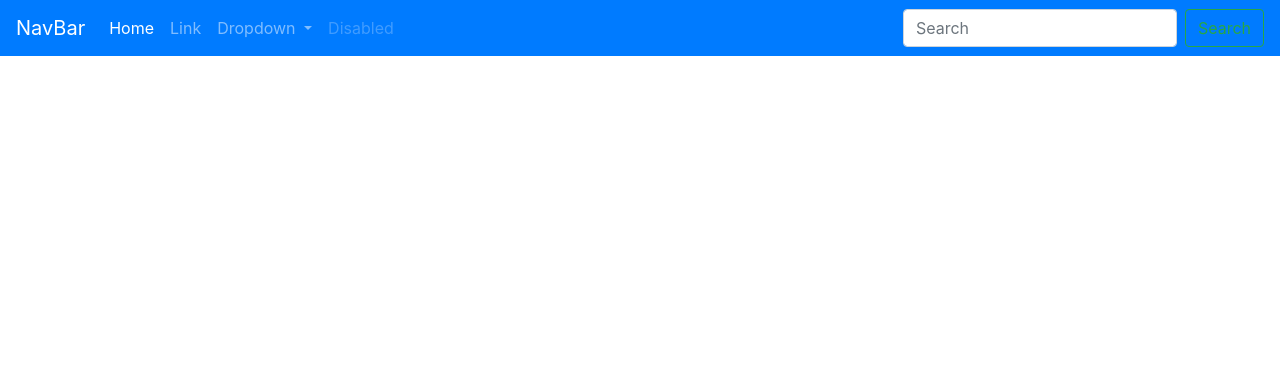
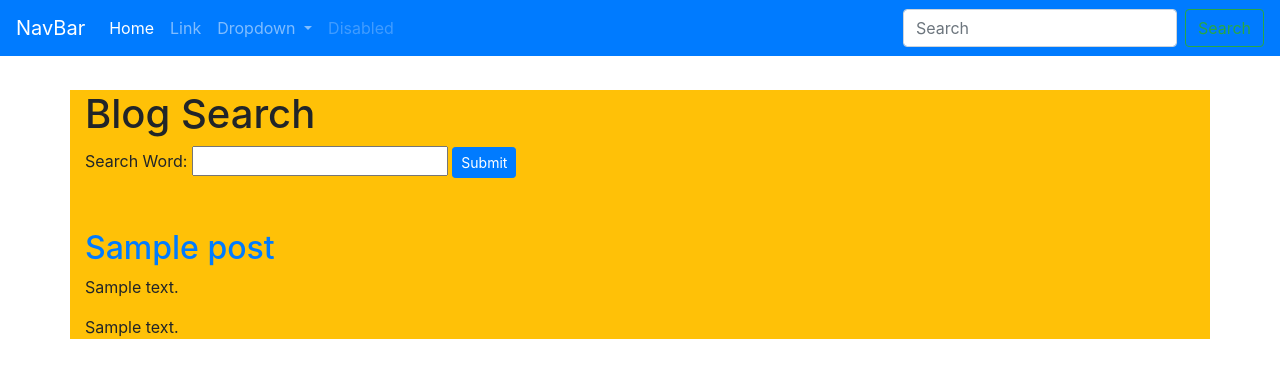
Before and after one commit to Lee816/djangoProject, a Django app: template blog/templates/blog/post_search.html in a window 1280 px wide. Shown: the top 378 px of the page. Run offline with Django 4.2, Linux system fonts and the light colour scheme; the template is opened without the code that fills it: values that come from a table or form of the project are taken from there, others are empty; tables that the repository leaves empty hold one stand-in row (values such as "Sample post"); some libraries are stand-ins or nearby versions.

Commit message:
search.html 작성

```diff
--- a/blog/templates/blog/post_search.html
+++ b/blog/templates/blog/post_search.html
@@ -1 +1,22 @@
 {% extends 'base.html' %}
+
+{% block content %}
+    <h1>Blog Search</h1>
+    <form action="." method='post'>
+        {% csrf_token %}
+        {{ form.as_table }}
+        <input type="submit" value='Submit' class='btn btn-primary btn-sm'>
+    </form>
+    <br><br>
+    {% if object_list %}
+        {% for post in object_list %}
+            <h2>
+                <a href="{{ post.get_absolute_url }}">{{ post.title }}</a>
+            </h2>
+            <p>{{ post.description }}</p>
+            <p style='text-overflow: ellipsis; overflow: hidden; white-space: nowrap;'>{{ post.content }}</p>
+        {% endfor %}
+    {% elif search_term %}
+        <b><i>Search Word({{ search_term }}) Not Found</i></b>
+    {% endif %}
+{% endblock content %}
--- a/blog/views.py
+++ b/blog/views.py
@@ -86,8 +86,8 @@ class SearchFormView(generic.FormView):
         searchWord = form.cleaned_data["search_word"]
         post_list = Post.objects.filter(
             Q(title__icontains=searchWord)
-            or Q(description__icontains=searchWord)
-            or Q(content__icontains=searchWord)
+            | Q(description__icontains=searchWord)
+            | Q(content__icontains=searchWord)
         ).distinct()
 
         context = {}
```
